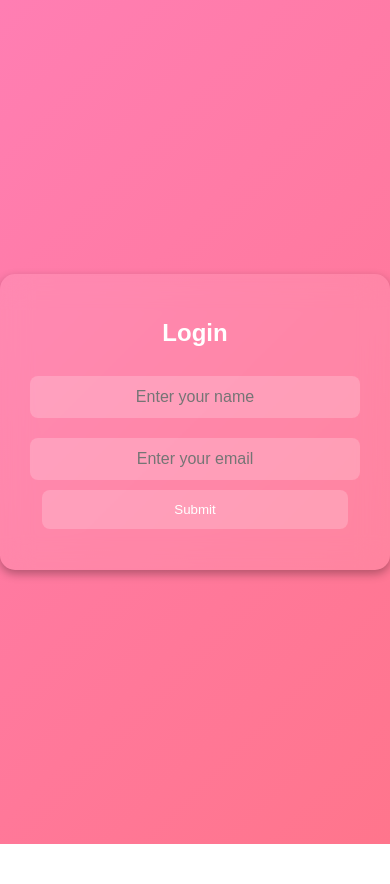
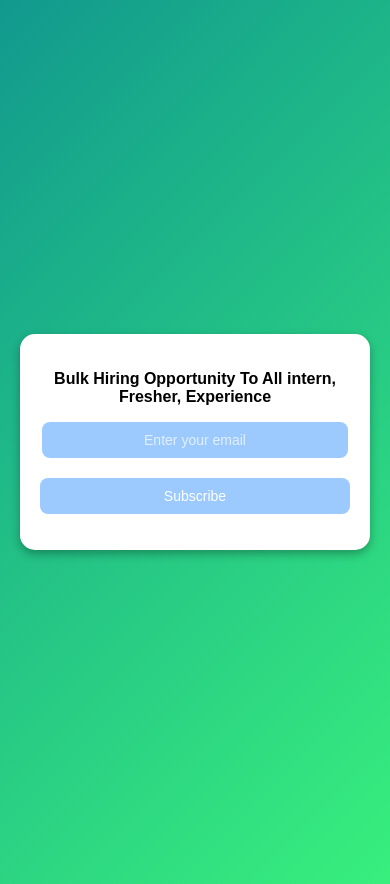
Before and after one commit to Ayush7457/Subscribe, a website: page public/index.html in a window 390 px wide. Before the commit the page ends 844 px from the top, so only its background shows below. Drawn offline with Linux system fonts and the light colour scheme.

Commit message:
Initial commit

```diff
--- a/public/index.html
+++ b/public/index.html
@@ -3,16 +3,15 @@
 <head>
     <meta charset="UTF-8">
     <meta name="viewport" content="width=device-width, initial-scale=1.0">
-    <title>Login Page</title>
+    <title>Subscribe</title>
     <link rel="stylesheet" href="styles.css">
 </head>
 <body>
     <div class="container">
-        <h2>Login</h2>
+        <h3>Bulk Hiring Opportunity To All intern, Fresher, Experience</h3>
         <form id="loginForm">
-            <input type="text" id="name" placeholder="Enter your name" required>
             <input type="email" id="email" placeholder="Enter your email" required>
-            <button type="submit" id="submitBtn" disabled>Submit</button>
+            <button type="submit" id="submitBtn" disabled>Subscribe</button>
         </form>
         <p id="message"></p>
     </div>
--- a/public/script.js
+++ b/public/script.js
@@ -1,8 +1,6 @@
 document.addEventListener("DOMContentLoaded", function () {
-    const nameInput = document.getElementById("name");
     const emailInput = document.getElementById("email");
     const submitBtn = document.getElementById("submitBtn");
-    const message = document.getElementById("message");
 
     function isValidGmail(email) {
         const gmailRegex = /^[a-zA-Z0-9._%+-]+@gmail\.com$/;
@@ -10,7 +8,7 @@ document.addEventListener("DOMContentLoaded", function () {
     }
 
     function checkInputs() {
-        if (nameInput.value.trim() !== "" && isValidGmail(emailInput.value.trim())) {
+        if (isValidGmail(emailInput.value.trim())) {
             submitBtn.removeAttribute("disabled");
         } else {
             submitBtn.setAttribute("disabled", "true");
@@ -18,7 +16,6 @@ document.addEventListener("DOMContentLoaded", function () {
     }
 
     emailInput.addEventListener("input", checkInputs);
-    nameInput.addEventListener("input", checkInputs);
 
     document.getElementById("loginForm").addEventListener("submit", async function (e) {
         e.preventDefault();
@@ -30,7 +27,6 @@ document.addEventListener("DOMContentLoaded", function () {
         }
 
         const userData = {
-            name: nameInput.value,
             email: emailInput.value
         };
 
--- a/public/styles.css
+++ b/public/styles.css
@@ -1,51 +1,84 @@
 body {
     font-family: Arial, sans-serif;
-    background: linear-gradient(135deg, #ff7eb3, #ff758c);
+    background: linear-gradient(135deg, #11998e, #38ef7d);
     display: flex;
     justify-content: center;
     align-items: center;
     height: 100vh;
     margin: 0;
+    padding: 20px;
 }
 
 .container {
-    background: rgba(255, 255, 255, 0.1);
+    background: rgb(255, 255, 255);
     backdrop-filter: blur(15px);
     -webkit-backdrop-filter: blur(15px);
     padding: 25px;
     border-radius: 15px;
     text-align: center;
-    width: 100%;
+    width: 90%;
     max-width: 400px;
     box-shadow: 0 4px 10px rgba(0, 0, 0, 0.3);
 }
 
-h2 {
-    color: white;
+h3 {
+    color: rgb(0, 0, 0);
+    font-size: 1rem;
 }
 
 input {
-    width: 90%;
+    width: calc(100% - 24px); /* Adjust width to fit properly */
     padding: 12px;
-    margin: 10px 0;
+    margin: 10px auto; /* Centering */
+    display: block; /* Ensures full width alignment */
     border: none;
     border-radius: 8px;
     font-size: 16px;
-    background: rgba(255, 255, 255, 0.2);
-    color: white;
+    background: rgba(2, 120, 255, 0.388);
+    color: rgba(255, 255, 255, 0);
     text-align: center;
 }
 
+
+::placeholder {
+    color: rgba(255, 255, 255, 0.7);
+}
+
 button {
-    width: 90%;
+    margin-top: 3%;
+    width: 100%;
     padding: 12px;
     border: none;
-    background: rgba(255, 255, 255, 0.3);
+    background: rgb(0, 149, 255);
     color: white;
     border-radius: 8px;
     cursor: pointer;
+    font-size: 1rem;
+    transition: 0.3s ease;
+}
+
+button:hover {
+    background: rgb(0, 130, 220);
 }
 
 button:disabled {
-    background: rgba(255, 255, 255, 0.2);
+    background: rgba(2, 120, 255, 0.388);
+    cursor: not-allowed;
 }
+
+/* Media Queries for Responsiveness */
+@media (max-width: 600px) {
+    .container {
+        padding: 20px;
+        max-width: 90%;
+    }
+
+    h2 {
+        font-size: 1.5rem;
+    }
+
+    input, button {
+        font-size: 14px;
+        padding: 10px;
+    }
+}
```
Also changed, not shown: index.js (+3 -4 lines), 1 other file.
